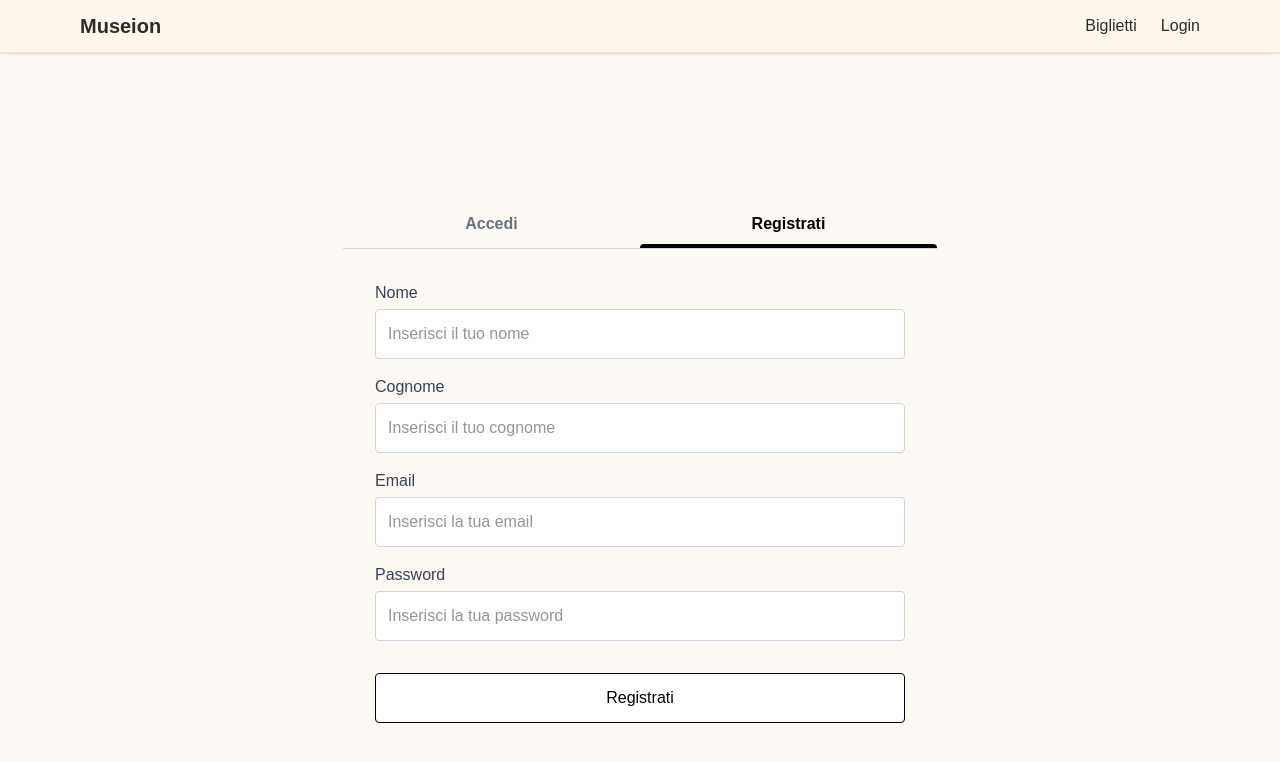
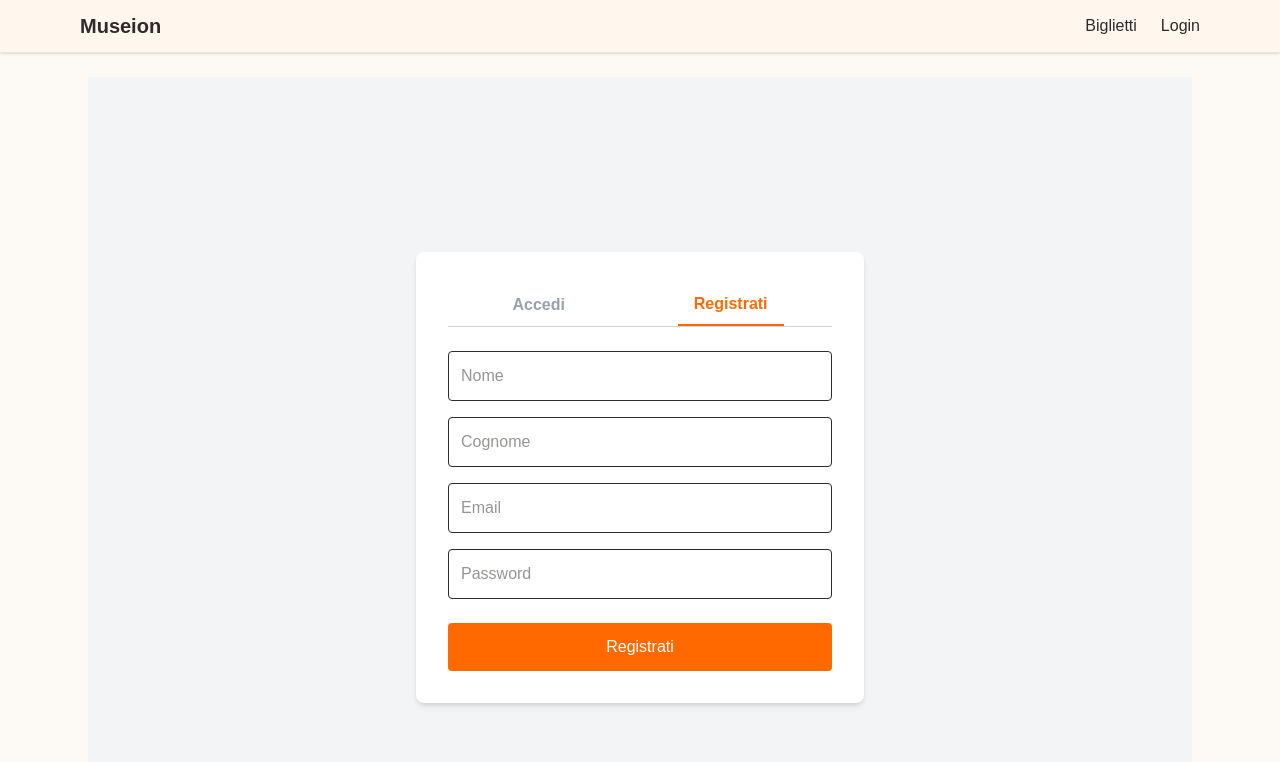
Before and after one commit to LorenzoVentrone/museion, a Next.js app in the folder frontend/: page /tickets/signin in a window 1280 px wide. Both pictures are taken after a click on the button "Registrati". Shown: the top 762 px of the page. Built offline with nearby package versions, Linux system fonts and the light colour scheme.

Commit message:
auth token fix

```diff
--- a/frontend/src/app/tickets/layout.js
+++ b/frontend/src/app/tickets/layout.js
@@ -1,11 +1,10 @@
-// Nuovo layout.js in app/tickets/layout.js
 'use client';
 
 import Link from 'next/link';
 import { useRouter } from 'next/navigation';
 import { useAuth } from '@/components/utils/AuthProvider';
 import { Menu } from 'lucide-react';
-import { useState } from 'react';
+import { useState, useEffect } from 'react';
 
 export default function TicketsLayout({ children }) {
   const router = useRouter();
--- a/frontend/src/app/tickets/page.js
+++ b/frontend/src/app/tickets/page.js
@@ -82,11 +82,11 @@ export default function TicketsPurchasePage() {
   }, [cart]);
 
   const handleCheckout = () => {
+    localStorage.setItem('cart', JSON.stringify(cart));
     if (!token) {
       router.push('/tickets/signin?from=checkout');
       return;
     }
-    localStorage.setItem('cart', JSON.stringify(cart));
     router.push('/checkout');
   };
 
--- a/frontend/src/app/tickets/signin/page.js
+++ b/frontend/src/app/tickets/signin/page.js
@@ -2,19 +2,20 @@
 
 import { useState } from 'react';
 import { useRouter, useSearchParams } from 'next/navigation';
+import { useAuth } from '@/components/utils/AuthProvider';
 
 export default function AuthPage() {
-  const [mode, setMode] = useState('signin'); // 'signin' o 'signup'
+  const [mode, setMode] = useState('signin');
   const router = useRouter();
   const searchParams = useSearchParams();
   const from = searchParams.get('from');
 
-  // Stati form signin
+  const { login } = useAuth(); // ✅ Context login
+
   const [loginEmail, setLoginEmail] = useState('');
   const [loginPassword, setLoginPassword] = useState('');
   const [loginError, setLoginError] = useState('');
 
-  // Stati form signup
   const [signupEmail, setSignupEmail] = useState('');
   const [signupPassword, setSignupPassword] = useState('');
   const [signupFirstName, setSignupFirstName] = useState('');
@@ -24,30 +25,33 @@ export default function AuthPage() {
   const handleSignin = async (e) => {
     e.preventDefault();
     setLoginError('');
+
     try {
       const res = await fetch('/api/login', {
         method: 'POST',
         headers: { 'Content-Type': 'application/json' },
         body: JSON.stringify({ email: loginEmail, password: loginPassword }),
       });
+
       const data = await res.json();
       if (res.ok && data.token) {
-        localStorage.setItem('token', data.token);
+        login(data.token); // token + context
         router.push(from === 'tickets' ? '/tickets' : '/checkout');
       } else {
         setLoginError(data.message || 'Credenziali non valide');
       }
     } catch (err) {
+      console.error(err);
       setLoginError('Errore di connessione, riprova più tardi.');
-      console.error(err);
     }
   };
 
   const handleSignup = async (e) => {
     e.preventDefault();
     setSignupError('');
+
     try {
-      const res = await fetch('/api/signup', {
+      const res = await fetch('http://localhost:3001/users/signup', {
         method: 'POST',
         headers: { 'Content-Type': 'application/json' },
         body: JSON.stringify({
@@ -57,6 +61,7 @@ export default function AuthPage() {
           last_name: signupLastName,
         }),
       });
+
       const data = await res.json();
       if (res.ok) {
         alert('Registrazione avvenuta con successo!');
@@ -71,161 +76,91 @@ export default function AuthPage() {
   };
 
   return (
-    <div className="min-h-screen flex items-center justify-center px-4 py-12">
-      <div>
+    <div className="min-h-screen bg-gray-100 flex flex-col items-center justify-center px-4">
+      <div className="bg-white p-8 rounded-lg shadow-md w-full max-w-md">
         {/* Tabs */}
-        <div className="relative flex justify-around border-b border-gray-300">
+        <div className="mb-6 flex justify-around border-b border-gray-300">
           <button
             onClick={() => setMode('signin')}
-            className={`w-1/2 py-3 text-center font-semibold transition-colors duration-300 ${
-              mode === 'signin' ? 'text-black' : 'text-gray-500 hover:text-black'
+            className={`px-4 py-2 font-bold ${
+              mode === 'signin' ? 'text-orange-500 border-b-2 border-orange-500' : 'text-gray-400'
             }`}
           >
             Accedi
           </button>
           <button
             onClick={() => setMode('signup')}
-            className={`w-1/2 py-3 text-center font-semibold transition-colors duration-300 ${
-              mode === 'signup' ? 'text-black' : 'text-gray-500 hover:text-black'
+            className={`px-4 py-2 font-bold ${
+              mode === 'signup' ? 'text-orange-500 border-b-2 border-orange-500' : 'text-gray-400'
             }`}
           >
             Registrati
           </button>
-          {/* Indicator animato */}
-          <span
-            className="absolute bottom-0 left-0 h-1 w-1/2 bg-black rounded-t transition-transform duration-300"
-            style={{ transform: mode === 'signin' ? 'translateX(0)' : 'translateX(100%)' }}
-          />
         </div>
 
-        {/* Container form con overflow e width doppia */}
-        <div className="overflow-hidden relative" style={{ height: 'auto' }}>
-          <div
-            className="flex transition-transform duration-500 ease-in-out"
-            style={{ width: '200%', transform: mode === 'signin' ? 'translateX(0)' : 'translateX(-50%)' }}
-          >
-            {/* Form Signin */}
-            <form
-              onSubmit={handleSignin}
-              className="w-1/2 p-8"
-              noValidate
-              autoComplete="off"
-            >
-              {loginError && (
-                <p className="text-red-600 text-center mb-4">{loginError}</p>
-              )}
-              <div className="mb-5">
-                <label htmlFor="loginEmail" className="block text-gray-700 font-medium mb-1">
-                  Email
-                </label>
+        {mode === 'signin' ? (
+          <form onSubmit={handleSignin}>
+            {loginError && <p className="text-red-600 mb-4">{loginError}</p>}
             <input
-                  id="loginEmail"
               type="email"
-                  placeholder="Inserisci la tua email"
-                  className="bg-white w-full p-3 border border-gray-300 rounded focus:outline-none focus:border-black"
+              placeholder="Email"
+              className="w-full mb-4 p-3 border rounded"
               value={loginEmail}
               onChange={(e) => setLoginEmail(e.target.value)}
               required
-                  autoFocus
             />
-              </div>
-              <div className="mb-8">
-                <label htmlFor="loginPassword" className="block text-gray-700 font-medium mb-1">
-                  Password
-                </label>
             <input
-                  id="loginPassword"
               type="password"
-                  placeholder="Inserisci la tua password"
-                  className="bg-white w-full p-3 border border-gray-300 rounded focus:outline-none focus:border-black"
+              placeholder="Password"
+              className="w-full mb-6 p-3 border rounded"
               value={loginPassword}
               onChange={(e) => setLoginPassword(e.target.value)}
               required
             />
-              </div>
-              <button
-                type="submit"
-                className="w-full bg-white text-black border border-black py-3 rounded hover:bg-black hover:text-white transition-colors"
-              >
+            <button type="submit" className="w-full bg-orange-500 text-white py-3 rounded hover:bg-orange-600">
               Accedi
             </button>
           </form>
-
-            {/* Form Signup */}
-            <form
-              onSubmit={handleSignup}
-              className="w-1/2 p-8"
-              noValidate
-              autoComplete="off"
-            >
-              {signupError && (
-                <p className="text-red-600 text-center mb-4">{signupError}</p>
-              )}
-              <div className="mb-4">
-                <label htmlFor="firstName" className="block text-gray-700 font-medium mb-1">
-                  Nome
-                </label>
+        ) : (
+          <form onSubmit={handleSignup}>
+            {signupError && <p className="text-red-600 mb-4">{signupError}</p>}
             <input
-                  id="firstName"
               type="text"
-                  placeholder="Inserisci il tuo nome"
-                  className="bg-white w-full p-3 border border-gray-300 rounded focus:outline-none focus:border-black"
+              placeholder="Nome"
+              className="w-full mb-4 p-3 border rounded"
               value={signupFirstName}
               onChange={(e) => setSignupFirstName(e.target.value)}
               required
             />
-              </div>
-              <div className="mb-4">
-                <label htmlFor="lastName" className="block text-gray-700 font-medium mb-1">
-                  Cognome
-                </label>
             <input
-                  id="lastName"
               type="text"
-                  placeholder="Inserisci il tuo cognome"
-                  className="bg-white w-full p-3 border border-gray-300 rounded focus:outline-none focus:border-black"
+              placeholder="Cognome"
+              className="w-full mb-4 p-3 border rounded"
               value={signupLastName}
               onChange={(e) => setSignupLastName(e.target.value)}
               required
             />
-              </div>
-              <div className="mb-4">
-                <label htmlFor="signupEmail" className="block text-gray-700 font-medium mb-1">
-                  Email
-                </label>
             <input
-                  id="signupEmail"
               type="email"
-                  placeholder="Inserisci la tua email"
-                  className="bg-white w-full p-3 border border-gray-300 rounded focus:outline-none focus:border-black"
+              placeholder="Email"
+              className="w-full mb-4 p-3 border rounded"
               value={signupEmail}
               onChange={(e) => setSignupEmail(e.target.value)}
               required
             />
-              </div>
-              <div className="mb-8">
-                <label htmlFor="signupPassword" className="block text-gray-700 font-medium mb-1">
-                  Password
-                </label>
             <input
-                  id="signupPassword"
               type="password"
-                  placeholder="Inserisci la tua password"
-                  className="bg-white w-full p-3 border border-gray-300 rounded focus:outline-none focus:border-black"
+              placeholder="Password"
+              className="w-full mb-6 p-3 border rounded"
               value={signupPassword}
               onChange={(e) => setSignupPassword(e.target.value)}
               required
             />
-              </div>
-              <button
-                type="submit"
-                className="bg-white w-full text-black border border-black py-3 rounded hover:bg-black hover:text-white transition-colors"
-              >
+            <button type="submit" className="w-full bg-orange-500 text-white py-3 rounded hover:bg-orange-600">
               Registrati
             </button>
           </form>
-          </div>
-        </div>
+        )}
       </div>
     </div>
   );
--- a/frontend/src/components/utils/AuthProvider.jsx
+++ b/frontend/src/components/utils/AuthProvider.jsx
@@ -5,13 +5,35 @@ const AuthContext = createContext();
 
 export const AuthProvider = ({ children }) => {
   const [token, setToken] = useState(null);
+  const [loading, setLoading] = useState(true); // Per evitare flash
 
-  // Solo al mount, leggi il token da localStorage.
+  // Verifica il token al mount
   useEffect(() => {
     const savedToken = localStorage.getItem('token');
-    if (savedToken) {
-      setToken(savedToken);
+    if (!savedToken) {
+      setLoading(false);
+      return;
     }
+
+    fetch('/api/users/validate', {
+      headers: {
+        Authorization: `Bearer ${savedToken}`,
+      },
+    })
+      .then(res => {
+        if (!res.ok) throw new Error('Token non valido');
+        return res.json();
+      })
+      .then(() => {
+        setToken(savedToken);
+      })
+      .catch(() => {
+        localStorage.removeItem('token');
+        setToken(null);
+      })
+      .finally(() => {
+        setLoading(false);
+      });
   }, []);
 
   const login = (newToken) => {
@@ -26,7 +48,7 @@ export const AuthProvider = ({ children }) => {
 
   return (
     <AuthContext.Provider value={{ token, login, logout }}>
-      {children}
+      {!loading && children}
     </AuthContext.Provider>
   );
 };
```
Also changed, not shown: frontend/src/components/utils/LoginModal.jsx (+6 -6 lines), 2 other files (tests, documents, lock files or other folders). Lines whose indentation alone changed are shown as unchanged.
